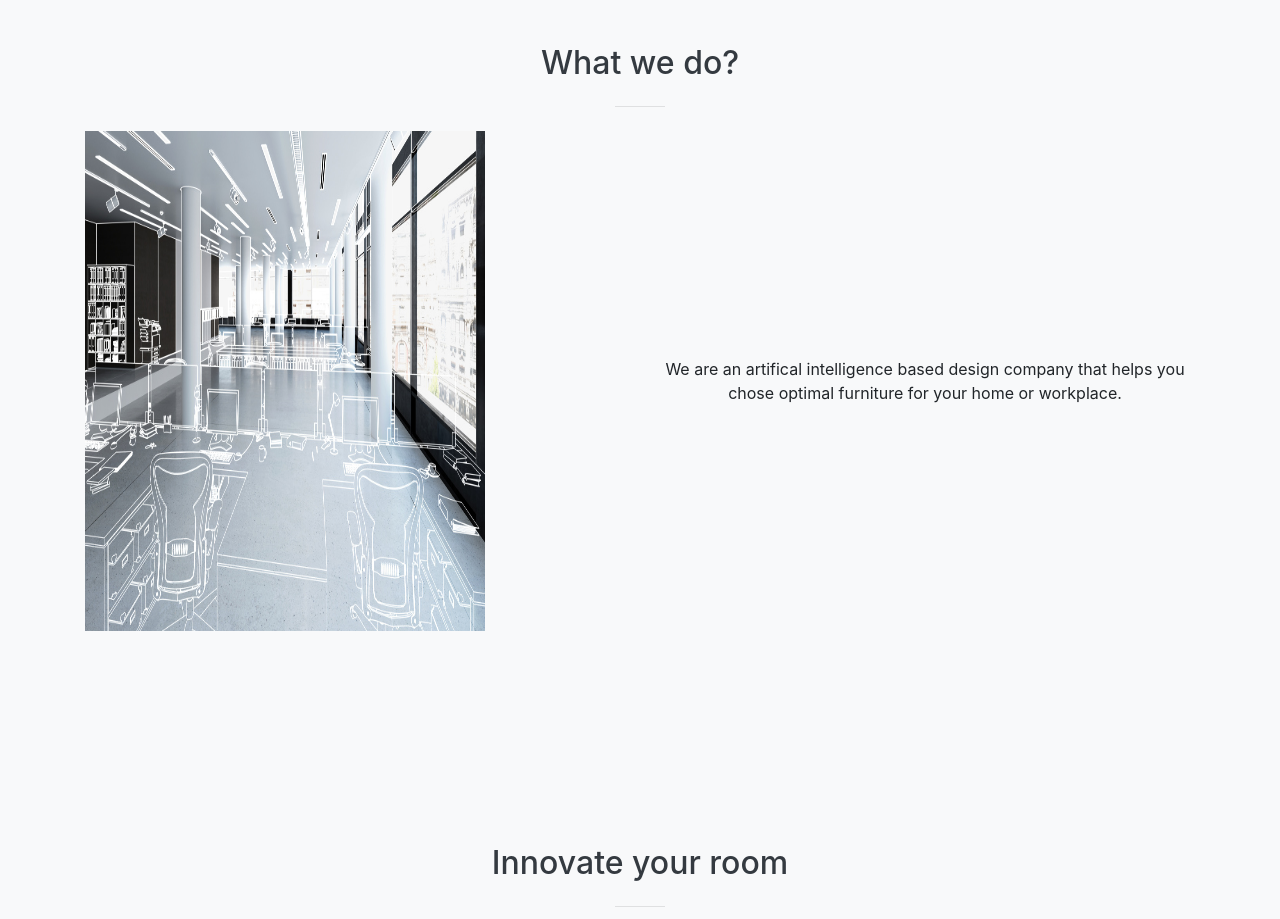
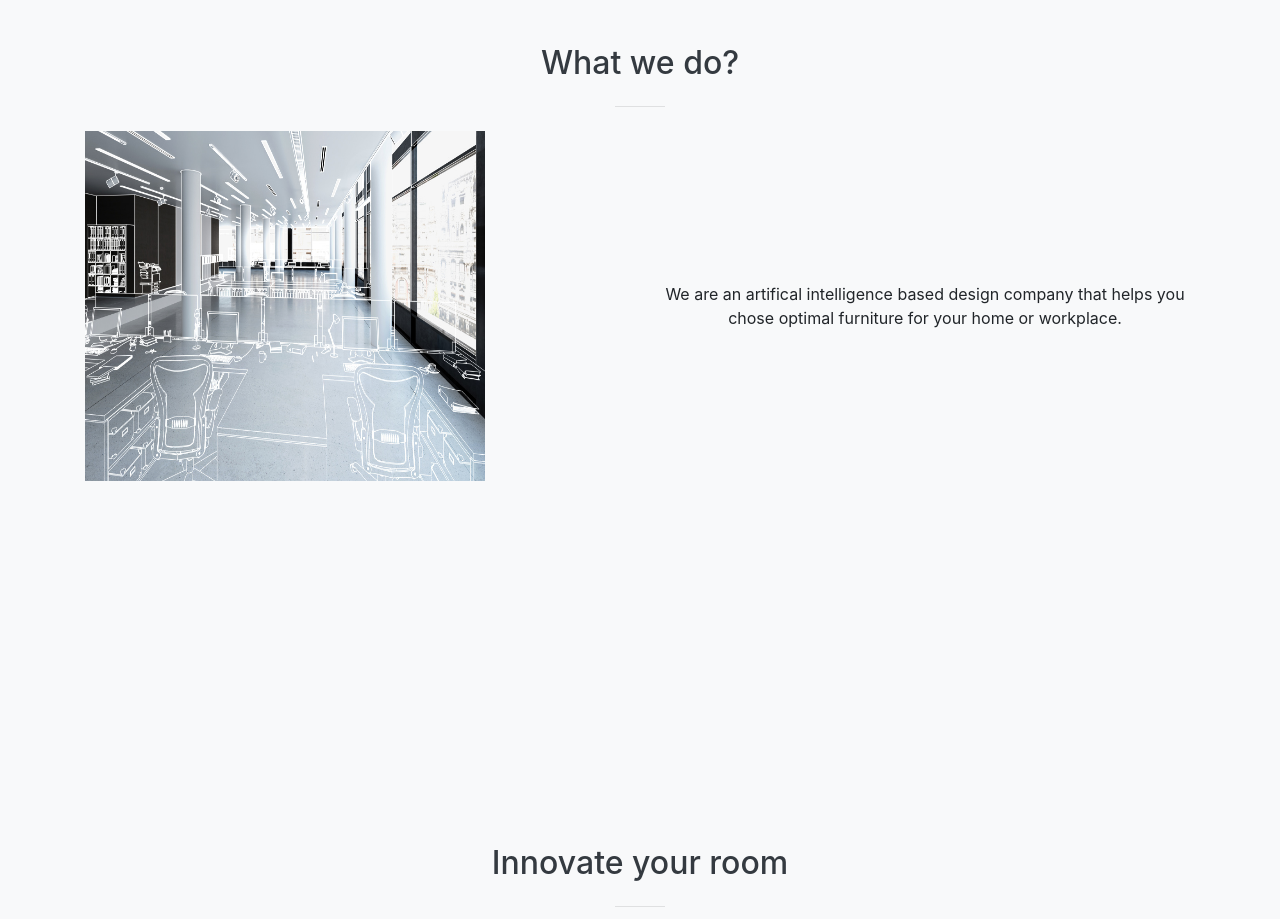
Before and after one commit to design-it-cs594/cs594-designit, a website with bundled scripts: page index.html in a window 1280 px wide. Shown: the part 820-1739 px from the top of the page. Built offline with nearby package versions, Linux system fonts and the light colour scheme.

```diff
--- a/index.html
+++ b/index.html
@@ -94,7 +94,7 @@
               <div class="col-lg-6 mx-auto ">
 
                   <div id="image" style="display:inline;">
-                      <img src="img/about/space.jpeg" height="500" width="400">
+                      <img src="img/about/space.jpeg" height="350" width="400">
                   </div>
               </div>
 
```
